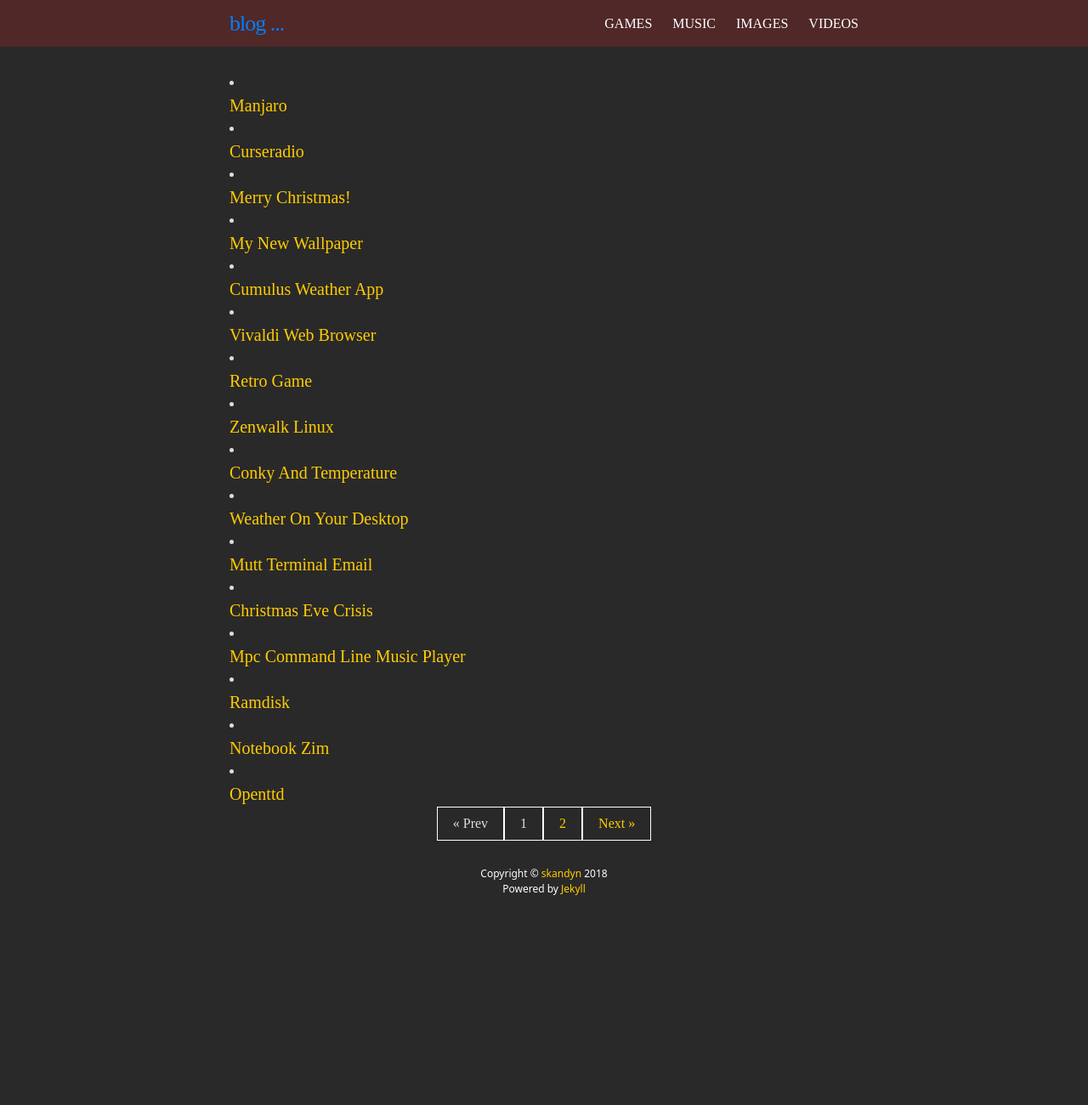
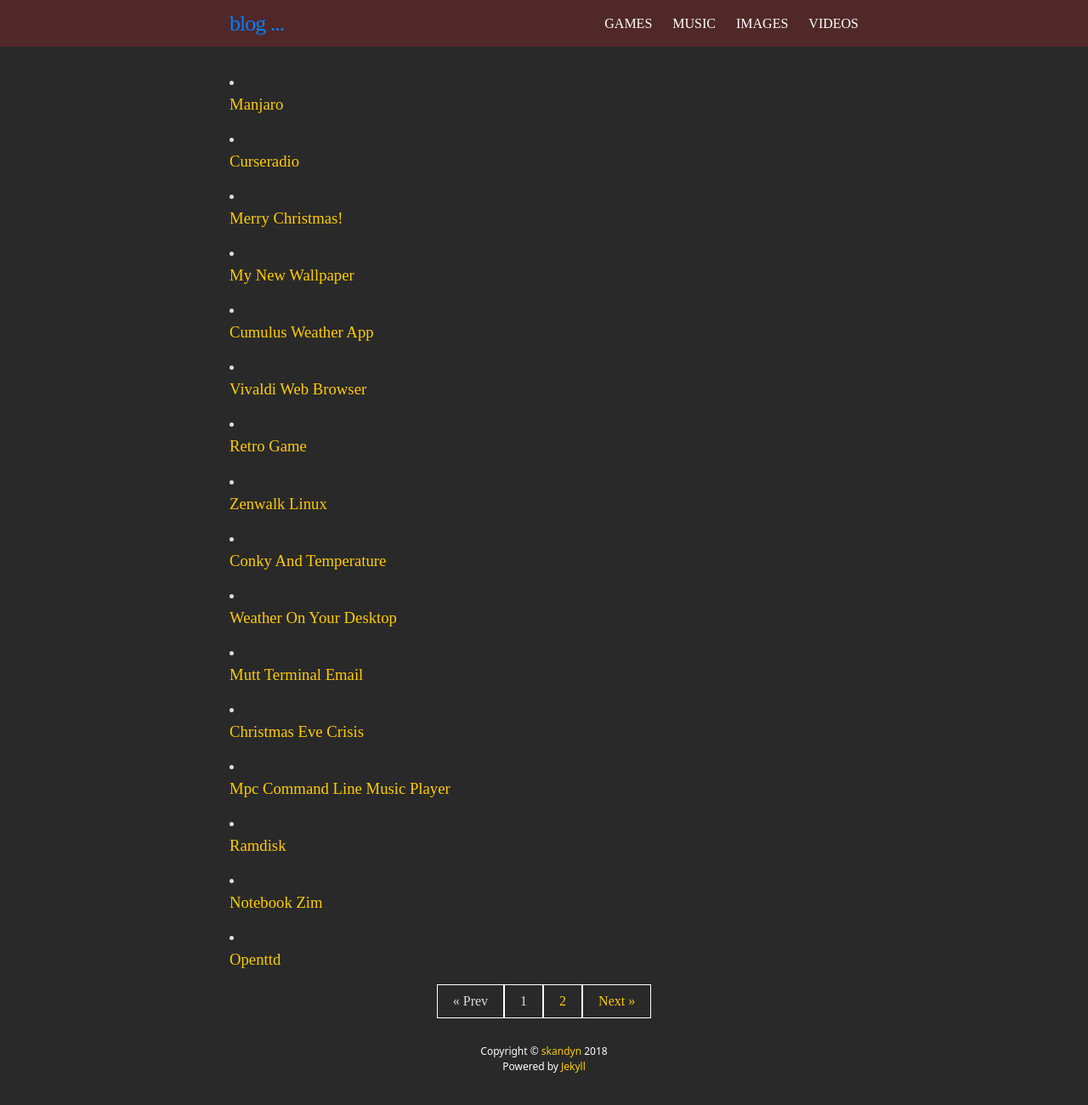
Before and after one commit to skandyn-sh/skandyn-sh.github.io, a Jekyll site: the page built from index.html, in a window 1280 px wide. Shown: the whole page at 85% size. Built offline with Jekyll 4.4.1, drawn with Linux system fonts in a browser that asks for light colours; nearby versions of some CDN libraries; library files that are not in the unit come from our copies; the list of posts is cut into pages by our own code; comment, search, counter and statistics services are not loaded; before the commit the page ends 1091 px from its top, so only the background shows below that.

Commit message:
Update index.html

```diff
--- a/index.html
+++ b/index.html
@@ -2,16 +2,10 @@
 layout: default
 ---
 
-<!-- post list -->
 {% for post in paginator.posts %}
-<li>
-<!-- <span class="post-meta">{{ post.date | date: "%b %-d, %Y" }}</span> -->
-<a class="post-link" href="{{ post.url | prepend: site.baseurl }}">{{ post.title }}</a>
-</li>
+<li><a href="{{post.url | prepend: site.baseurl}}"><h3>{{post.title}}</h3></a></li>
 {% endfor %}
 
-
-<!-- pagination -->
 {% if paginator.total_pages > 1 %}
 <div class="pagination">
   {% if paginator.previous_page %}
```
